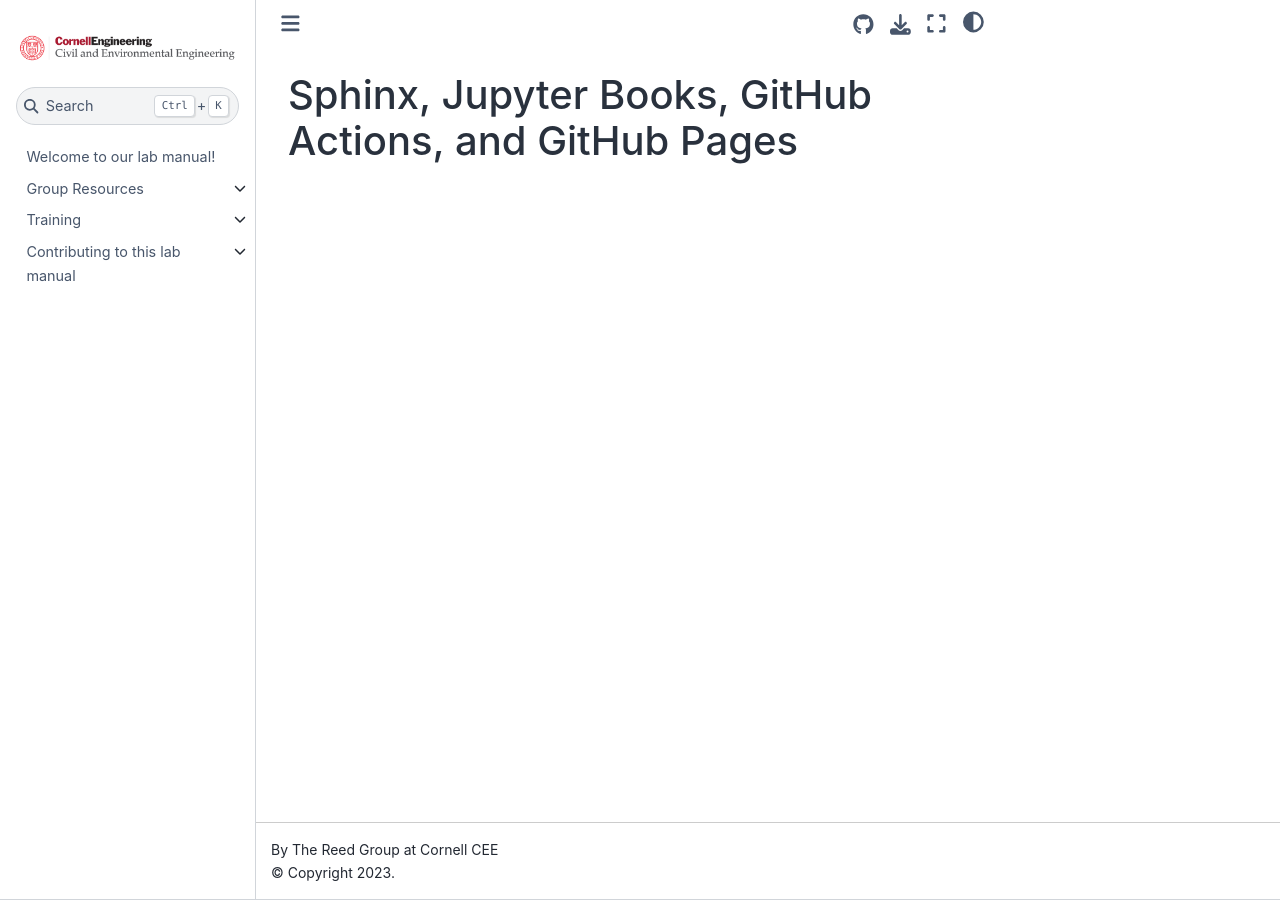
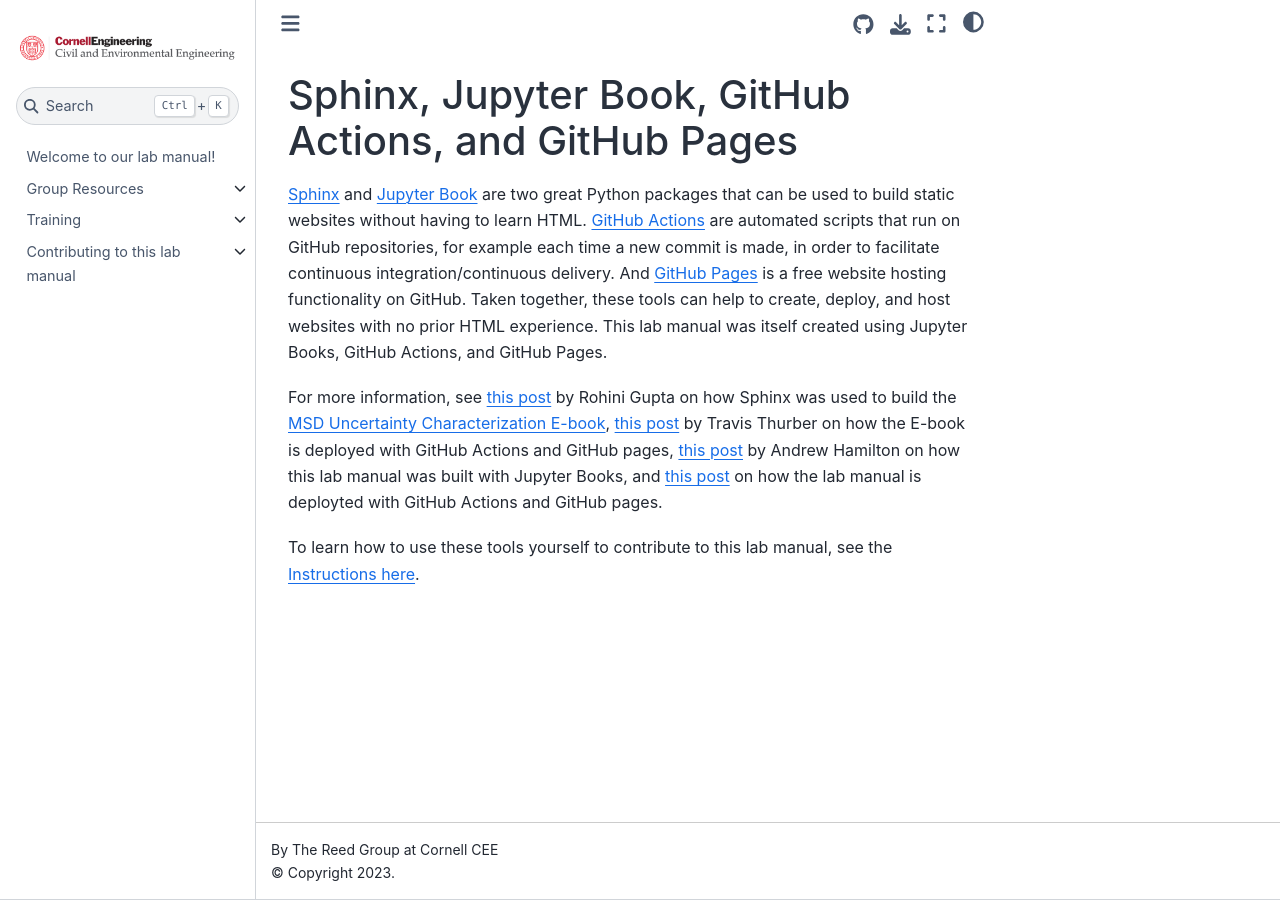
Before and after one commit to reedgroup/reedgroup.github.io, a Jupyter Book: the page built from docs/Resources/Websites.md, in a window 1280 px wide. Built offline with Jupyter Book 1.0.4 settings and Sphinx 7.4.7 and the Sphinx Book theme 1.1.4, drawn with Linux system fonts in a browser that asks for light colours; pages that are not in the unit, such as notebooks, are missing from menus.

Commit message:
add page on python websites, github pages, etc

```diff
--- a/docs/Resources/Websites.md
+++ b/docs/Resources/Websites.md
@@ -1 +1,6 @@
-# Sphinx, Jupyter Books, GitHub Actions, and GitHub Pages
+# Sphinx, Jupyter Book, GitHub Actions, and GitHub Pages
+[Sphinx](https://www.sphinx-doc.org/en/master/) and [Jupyter Book](https://jupyterbook.org/en/stable/intro.html) are two great Python packages that can be used to build static websites without having to learn HTML. [GitHub Actions](https://docs.github.com/en/actions) are automated scripts that run on GitHub repositories, for example each time a new commit is made, in order to facilitate continuous integration/continuous delivery. And [GitHub Pages](https://pages.github.com/) is a free website hosting functionality on GitHub. Taken together, these tools can help to create, deploy, and host websites with no prior HTML experience. This lab manual was itself created using Jupyter Books, GitHub Actions, and GitHub Pages.
+
+For more information, see [this post](https://waterprogramming.wordpress.com/2022/04/07/using-python-sphinx-and-restructuredtext-to-create-a-book-and-introducing-our-ebook-addressing-uncertainty-in-multisector-dynamics-research/) by Rohini Gupta on how Sphinx was used to build the [MSD Uncertainty Characterization E-book](https://uc-ebook.org/), [this post](https://waterprogramming.wordpress.com/2022/05/09/continuous-deployment-with-github-actions-or-what-gives-life-to-a-living-ebook/) by Travis Thurber on how the E-book is deployed with GitHub Actions and GitHub pages, [this post](https://waterprogramming.wordpress.com/2022/09/30/creating-a-collaborative-research-group-lab-manual-with-jupyter-books/) by Andrew Hamilton on how this lab manual was built with Jupyter Books, and [this post](https://waterprogramming.wordpress.com/2022/11/08/creating-a-collaborative-lab-manual-pt-2-automated-build-deploy-with-github-actions/) on how the lab manual is deployted with GitHub Actions and GitHub pages.
+
+To learn how to use these tools yourself to contribute to this lab manual, see the [Instructions here](../Contributing/Instructions.md).
```
Also changed, not shown: docs/Contributing/Instructions.md (+1 -1 lines).
